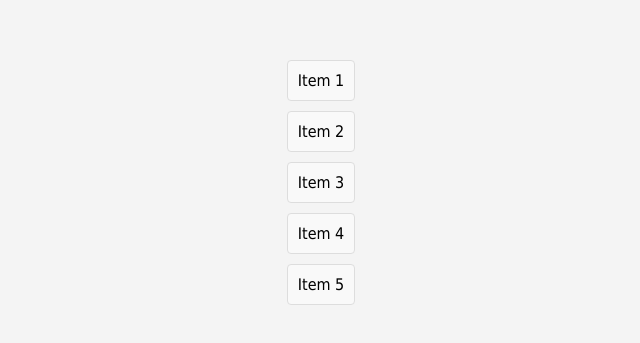
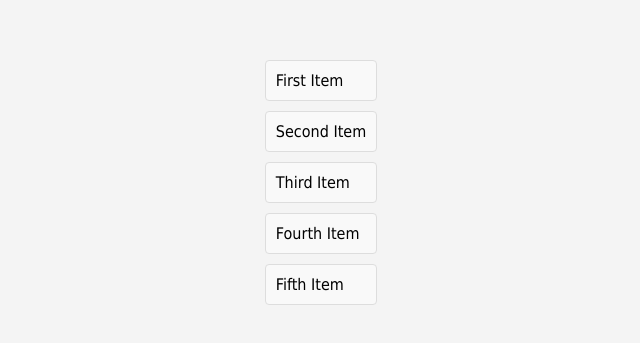
Before and after one commit to jaypee0410/test-system-1, a plain HTML site: page HTML-fx/sort-fx.html in a window 1280 px wide. Shown: the part 213-556 px from the top of the page, without its empty margins (319-959 px from the left). Drawn offline with nearby package versions, Linux system fonts and the light colour scheme.

Commit message:
modified files

```diff
--- a/HTML-fx/sort-fx.html
+++ b/HTML-fx/sort-fx.html
@@ -93,11 +93,11 @@
 </head>
 <body>
     <ul id="sortable">
-        <li>Item 1</li>
-        <li>Item 2</li>
-        <li>Item 3</li>
-        <li>Item 4</li>
-        <li>Item 5</li>
+        <li>First Item</li>
+        <li>Second Item</li>
+        <li>Third Item</li>
+        <li>Fourth Item</li>
+        <li>Fifth Item</li>
     </ul>
 
     <script src="https://code.jquery.com/jquery-3.6.0.min.js"></script>
```
Also changed, not shown: 2 other files.
